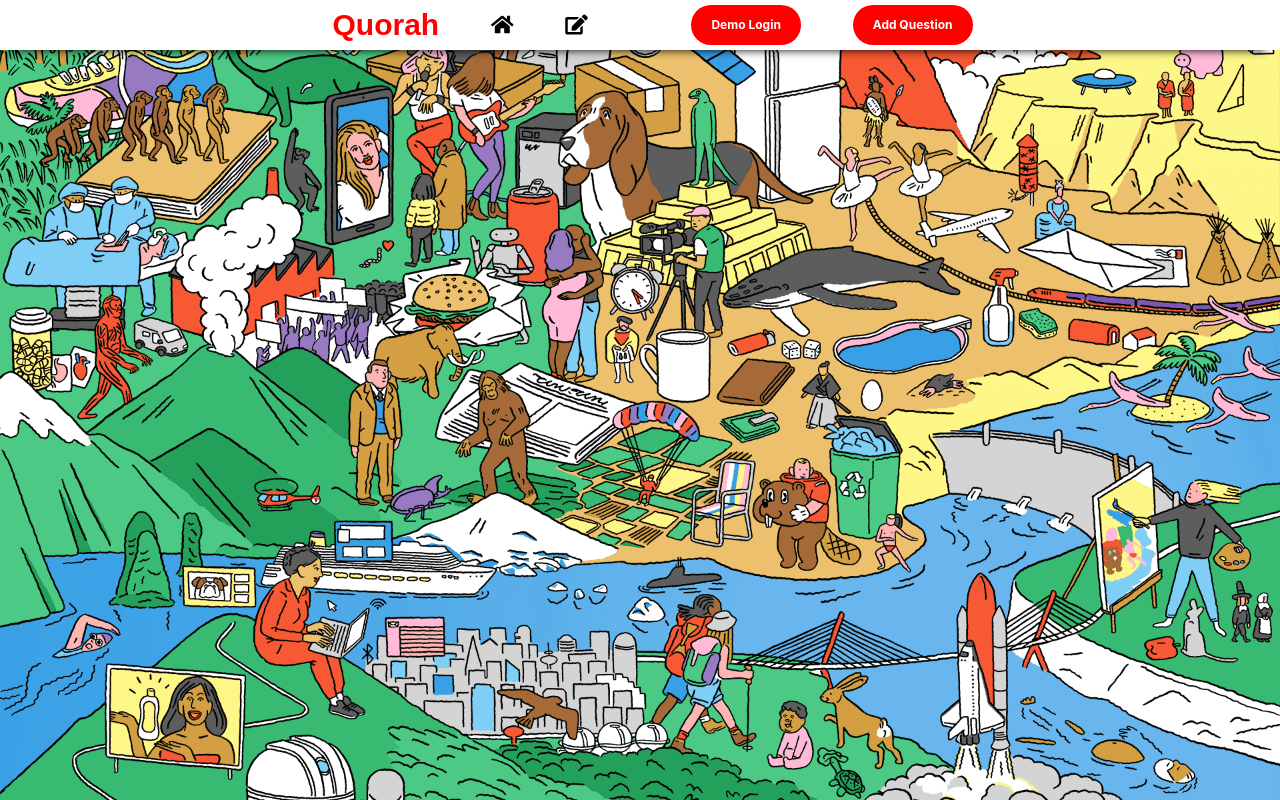
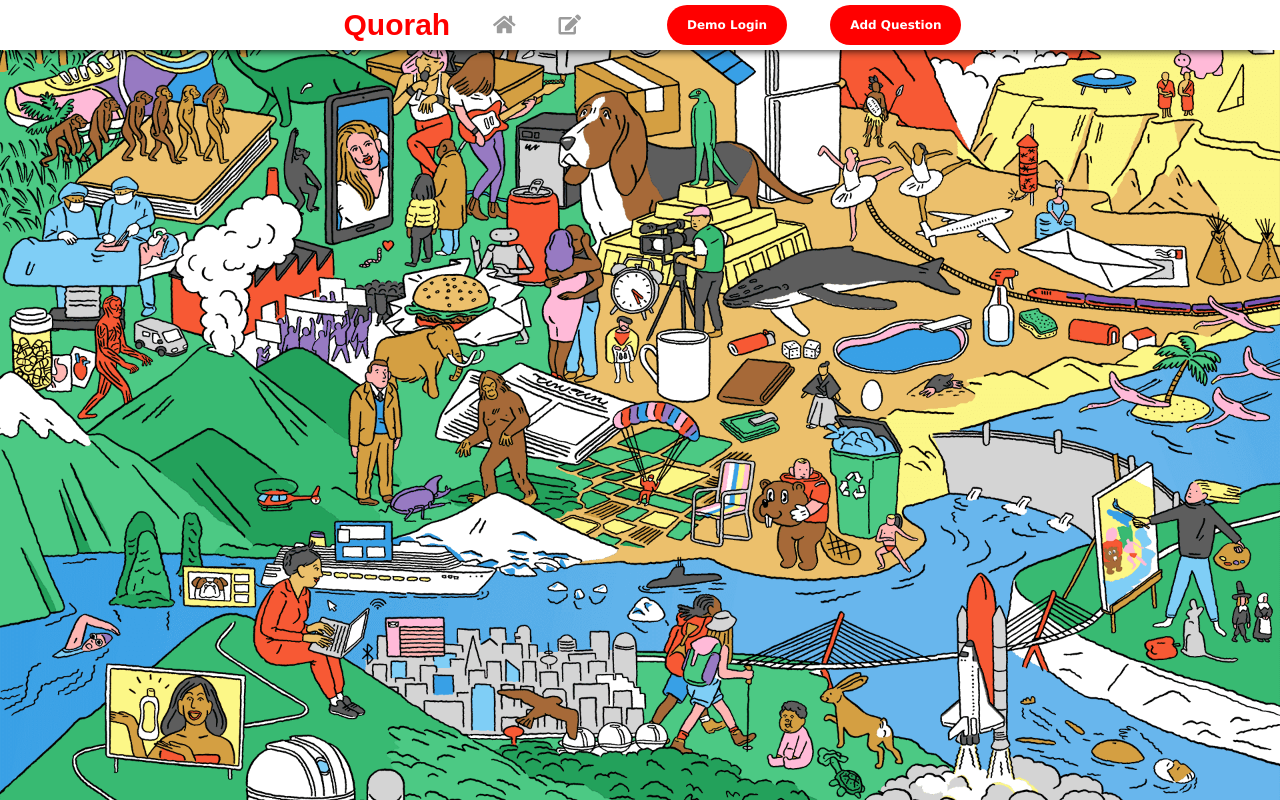
Before and after one commit to Andrewcodes12/Quorah_Solo_Project, a React (Create React App) app in the folder frontend/: page / in a window 1280 px wide. Built offline with nearby package versions, Linux system fonts and the light colour scheme; no server answers.

Commit message:
final nav push for the night

```diff
--- a/frontend/src/components/Navigation/Navigation.css
+++ b/frontend/src/components/Navigation/Navigation.css
@@ -3,30 +3,31 @@
 }
 
 .navTwo a{
+   color: rgb(155, 155, 155);
+}
+
+a:hover{
    color: black;
 }
 
 .navTwo{
    display: flex;
-   justify-content: space-between;
+   justify-content: space-evenly;
    align-items: center;
-   width: 50%;
+   width: 55%;
    font-size: 20px;
-   gap: 8px;
    margin: 30px;
    margin-left: 15px;
 }
-
-.navBtns{
-   display: flex;
-}
-
 
 .logo{
    align-self: center;
    color: red	;
 }
 
+.navBtns{
+   display: flex;
+}
 
 .mainNav{
    display: flex;
@@ -46,17 +47,14 @@
  border-radius: 75px;
  cursor: pointer;
  justify-content: center;
- line-height: 20px;
  min-height: 40px;
  min-width: 0px;
- overflow: hidden;
  padding: 0px;
  padding-left: 20px;
  padding-right: 20px;
  text-align: center;
- touch-action: manipulation;
  vertical-align: middle;
- font-family: -apple-system, system-ui, system-ui, "Segoe UI", Roboto, "Helvetica Neue", "Fira Sans", Ubuntu, Oxygen, "Oxygen Sans", Cantarell, "Droid Sans", "Apple Color Emoji", "Segoe UI Emoji", "Segoe UI Symbol", "Lucida Grande", Helvetica, Arial, sans-serif;
+ font-family: 'Lucida Sans', 'Lucida Sans Regular', 'Lucida Grande', 'Lucida Sans Unicode', Geneva, Verdana, sans-serif;
  font-size: 12px;
  color: white;
 }
@@ -66,8 +64,3 @@
  background-color: rgb(155, 0, 0)	;
  color: #ffffff;
 }
-
-.navBtns > button:active {
- background: #09223b;
- color: rgb(255, 255, 255, .7);
-}
```
